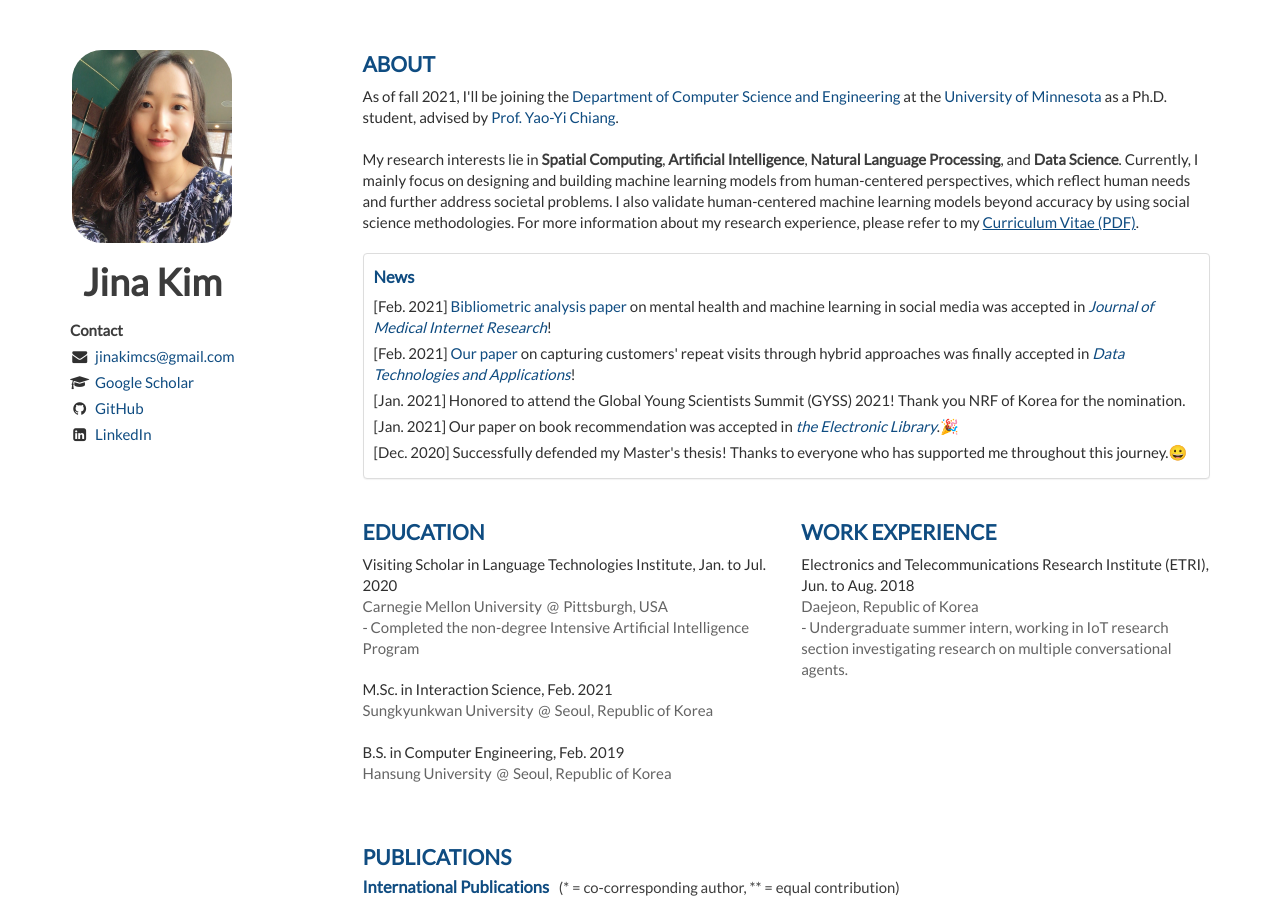
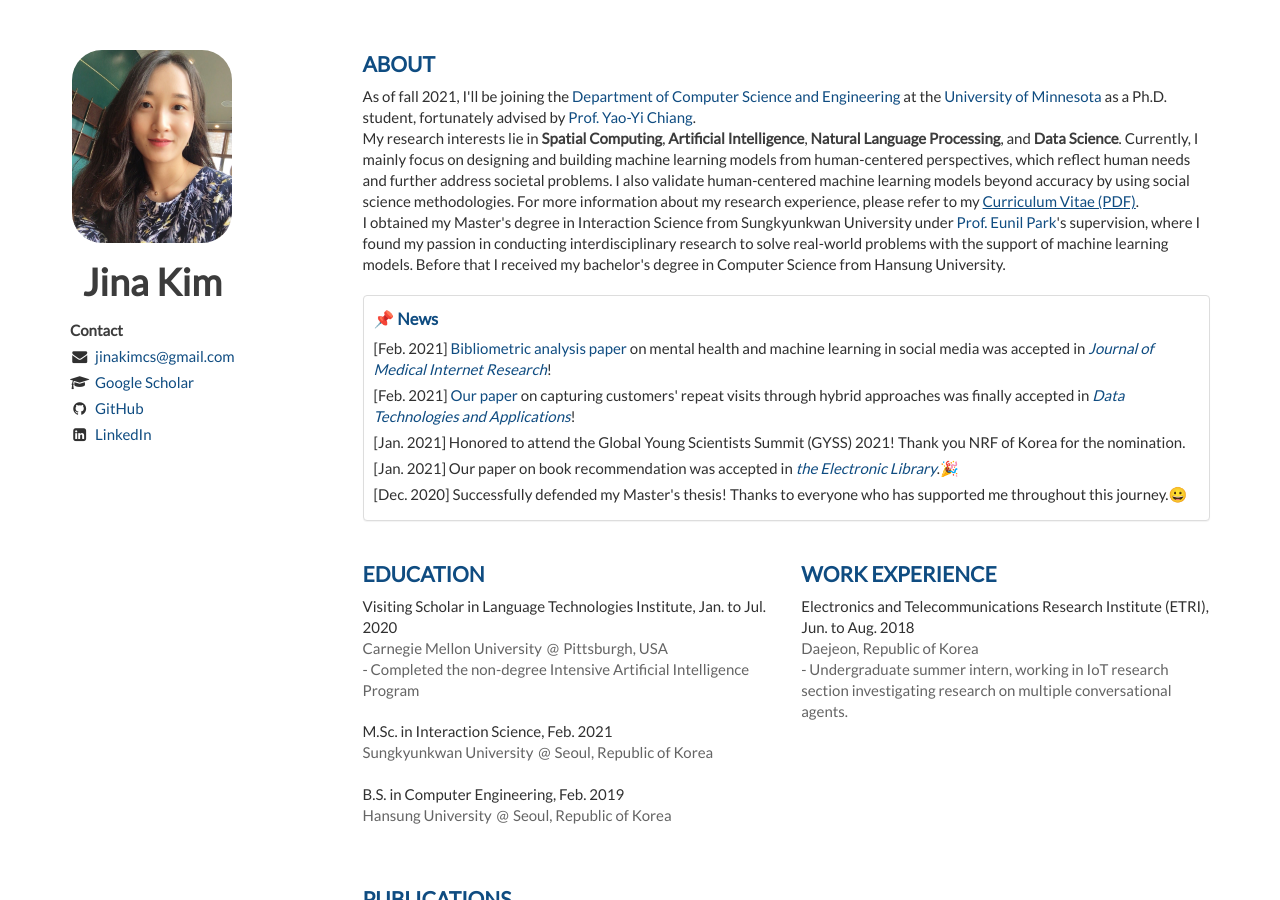
Before and after one commit to Jina-Kim/Jina-Kim.github.io, a Jekyll site: the page built from index.html, in a window 1280 px wide and 900 px high. Built offline with Jekyll 4.4.1, drawn with Linux system fonts in a browser that asks for light colours; nearby versions of some CDN libraries; the list of posts is cut into pages by our own code.

Commit message:
Update about.html

```diff
--- a/_includes/about.html
+++ b/_includes/about.html
@@ -2,17 +2,19 @@
     <h1>About</h1>
     <article>
         <p>
-          As of fall 2021, I'll be joining the <a href="https://cse.umn.edu/cs">Department of Computer Science and Engineering</a> at the <a href="https://twin-cities.umn.edu">University of Minnesota</a> as a Ph.D. student, advised by <a href="http://yaoyichi.github.io">Prof. Yao-Yi Chiang</a>.
-          <br><br>
+          As of fall 2021, I'll be joining the <a href="https://cse.umn.edu/cs">Department of Computer Science and Engineering</a> at the <a href="https://twin-cities.umn.edu">University of Minnesota</a> as a Ph.D. student, fortunately advised by <a href="http://yaoyichi.github.io">Prof. Yao-Yi Chiang</a>.
+          <br>
           My research interests lie in <em>Spatial Computing</em>, <em>Artificial Intelligence</em>, <em>Natural Language Processing</em>, and <em>Data Science</em>.
           Currently, I mainly focus on designing and building machine learning models from human-centered perspectives, which reflect human needs and further address societal problems. I also validate human-centered machine learning models beyond accuracy by using social science methodologies.
           For more information about my research experience, please refer to my <a href='/Jina_Kim_CV.pdf' style="text-decoration: underline">Curriculum Vitae (PDF)</a>.
+          <br>
+          I obtained my Master's degree in Interaction Science from Sungkyunkwan University under <a href="https://eunilpark.com">Prof. Eunil Park</a>'s supervision, where I found my passion in conducting interdisciplinary research to solve real-world problems with the support of machine learning models. Before that I received my bachelor's degree in Computer Science from Hansung University.
         </p>
     </article>
 
     <div class="panel panel-default">
       <div class="panel-body">
-            <h2>News</h2>
+            <h2>📌 News</h2>
             <ul class="list-unstyled">
                 <li>[Feb. 2021] <a href="https://www.jmir.org/2021/3/e24870/">Bibliometric analysis paper</a> on mental health and machine learning in social media was accepted in <i><a href="https://www.jmir.org/">Journal of Medical Internet Research</a></i>!</li>
                 <li>[Feb. 2021] <a href="https://doi.org/10.1108/DTA-06-2020-0123">Our paper</a> on capturing customers' repeat visits through hybrid approaches was finally accepted in <i><a href="https://www.emeraldgrouppublishing.com/journal/dta">Data Technologies and Applications</a></i>!</li>
```
